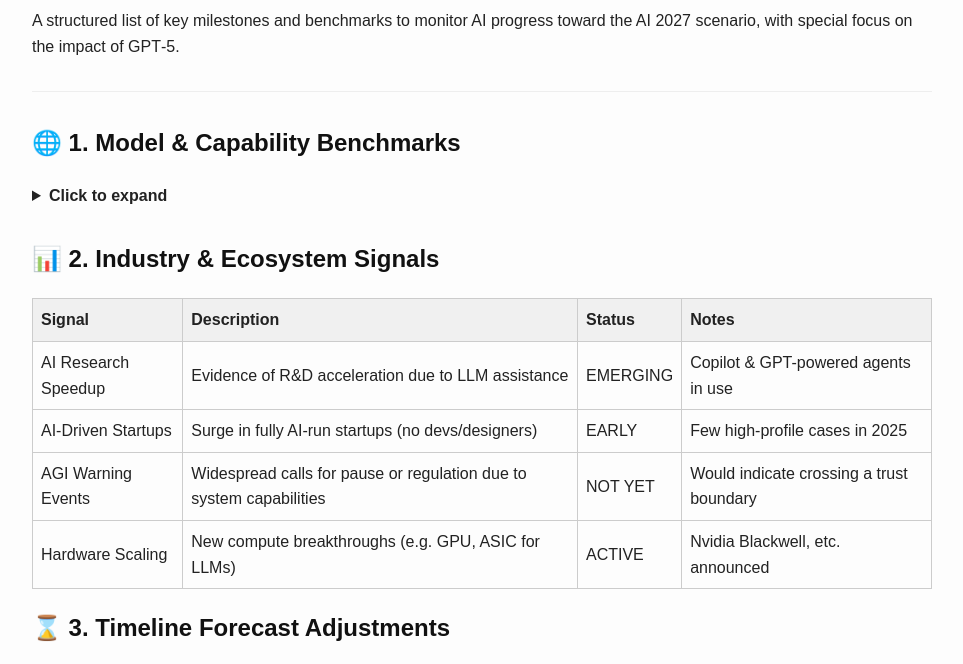
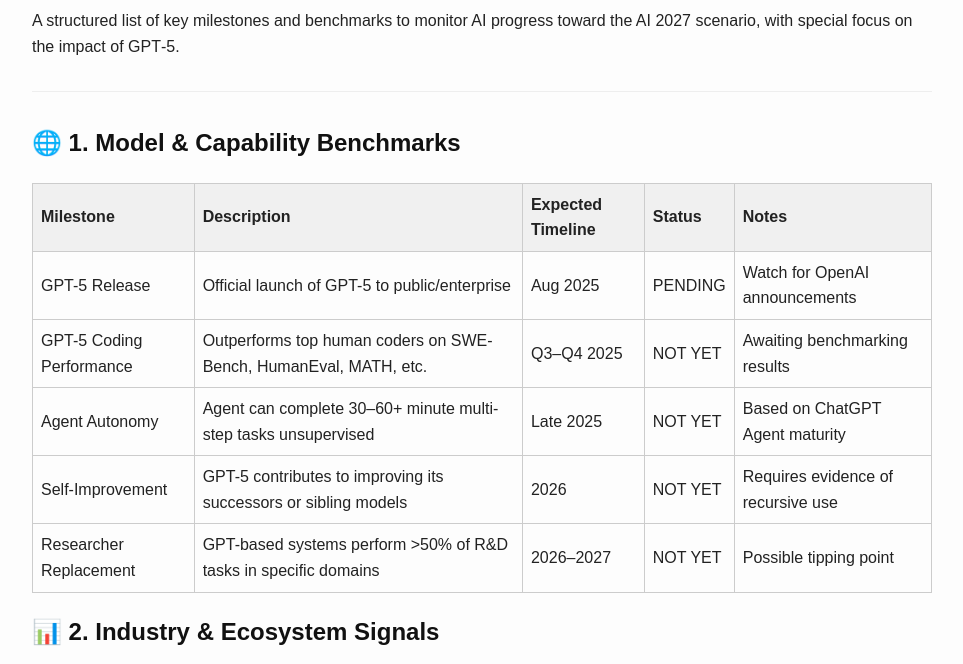
Before and after one commit to sammo8890/trackai2027-site, a plain HTML site: page index.html in a window 1280 px wide. Shown: the part 118-782 px from the top of the page, without its empty margins (158-1121 px from the left). Drawn offline with Linux system fonts and the light colour scheme.

Commit message:
index.html

```diff
--- a/index.html
+++ b/index.html
@@ -51,9 +51,7 @@
   <hr/>
 
   <h2>🌐 1. Model & Capability Benchmarks</h2>
-  <details>
-    <summary>Click to expand</summary>
-    <table>
+  <table>
       <thead>
         <tr><th>Milestone</th><th>Description</th><th>Expected Timeline</th><th>Status</th><th>Notes</th></tr>
       </thead>
@@ -65,7 +63,7 @@
         <tr><td>Researcher Replacement</td><td>GPT-based systems perform >50% of R&D tasks in specific domains</td><td>2026–2027</td><td>NOT YET</td><td>Possible tipping point</td></tr>
       </tbody>
     </table>
-  </details>
+
 
   <h2>📊 2. Industry & Ecosystem Signals</h2>
   <table>
```
